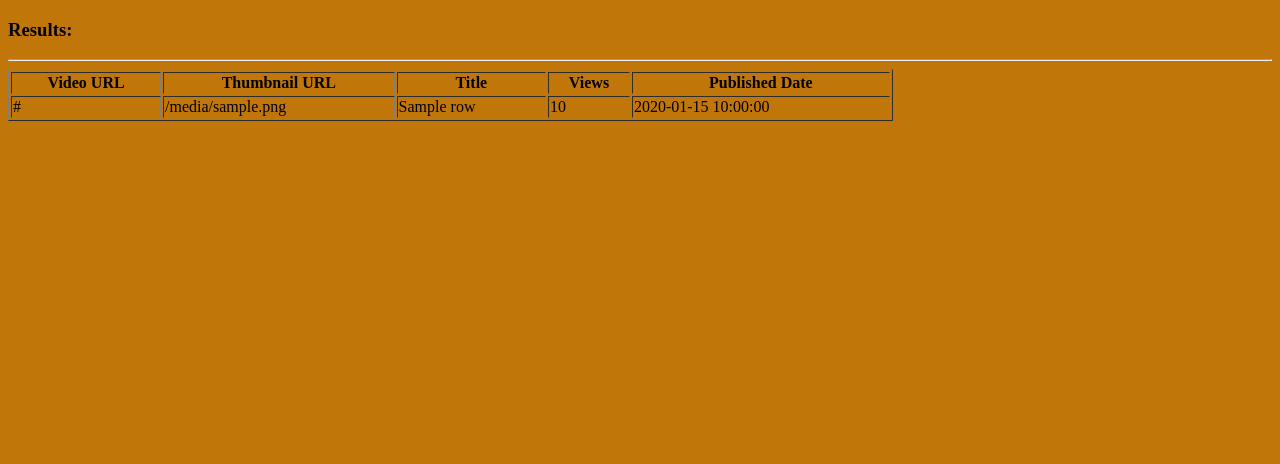
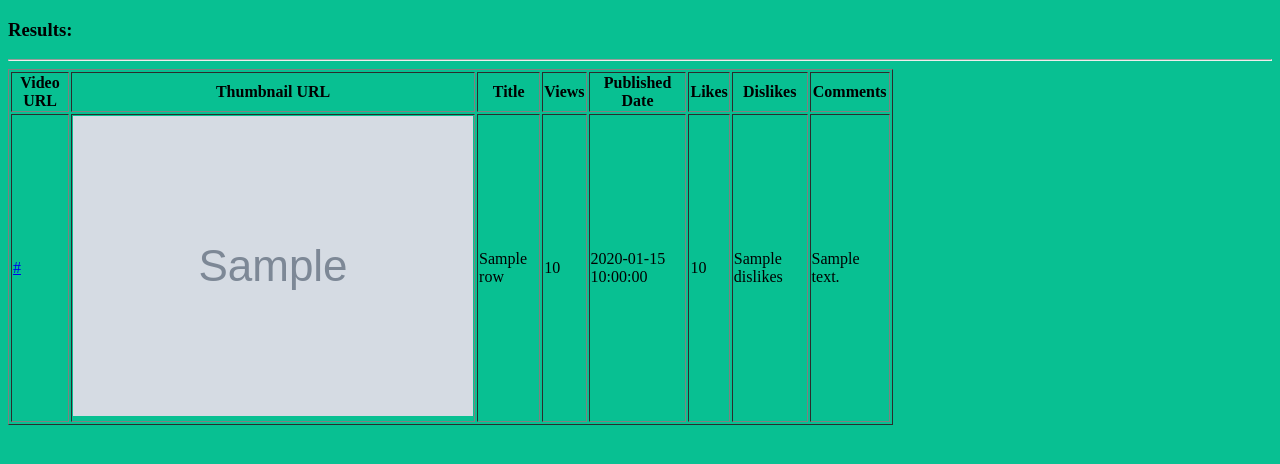
Before and after one commit to Gorachand22/Youtube_Web_Scraping, a Flask app: template templates/output.html in a window 1280 px wide. Shown: the top 464 px of the page. Run offline with Flask 3, Linux system fonts and the light colour scheme; the template is opened without the code that fills it: most values are stand-ins (such as "Sample title", 1, 10 or a date in 2020); grey boxes marked "Sample" are stand-in pictures.

Commit message:
add extra columns

```diff
--- a/app.py
+++ b/app.py
@@ -1,6 +1,5 @@
 from flask import Flask, render_template, request
-# from flask_cors import CORS
-from flask_cors import cross_origin
+from flask_cors import CORS, cross_origin
 import logging
 from api_check import API
 from yt_scraping import Scraping
@@ -11,6 +10,9 @@ api = API()
 
 # Configure logging
 logging.basicConfig(filename='scrapper.log', level=logging.INFO)
+
+# Enable CORS for all routes
+CORS(app)
 
 @app.route('/')
 @cross_origin()
@@ -38,7 +40,10 @@ def perform_scraping():
     ID = request.form.get('channel_id')
     try:
         video_data = Scraping.channel_playlist_id(scarp_token, ID)
-        return render_template('output.html', video_data=video_data)
+        if video_data.empty:
+            return render_template('output.html', video_data=None, message="No Results Found")
+        else:
+            return render_template('output.html', video_data=video_data)
     except Exception as e:
         logging.error(f"Scraping Error: {str(e)}")
         return render_template('output.html', video_data=None, message="An error occurred during scraping. Please try again later.")
--- a/templates/output.html
+++ b/templates/output.html
@@ -5,7 +5,7 @@
     <meta charset="UTF-8">
     <title>YouTube Web Scraping Results</title>
 </head>
-<body style="background-color: rgb(192, 118, 8);">
+<body style="background-color: rgb(8, 192, 146);">
     {% if video_data.empty %}
     <h3>No Results Found</h3>
     {% else %}
@@ -19,16 +19,22 @@
                 <th>Title</th>
                 <th>Views</th>
                 <th>Published Date</th>
+                <th>Likes</th>
+                <th>Dislikes</th>
+                <th>Comments</th>
             </tr>
         </thead>
         <tbody>
             {% for index, row in video_data.iterrows() %}
             <tr>
-                <td>{{ row['Video_URL'] }}</td>
-                <td>{{ row['Thumbnails_URL'] }}</td>
+                <td><a href="{{ row['Video_URL'] }}">{{ row['Video_URL'] }}</a></td>
+                <td><img src="{{ row['Thumbnails_URL'] }}"></td>
                 <td>{{ row['Title'] }}</td>
                 <td>{{ row['Views'] }}</td>
                 <td>{{ row['Published_date'] }}</td>
+                <td>{{ row['Likes'] }}</td>
+                <td>{{ row['Dislikes'] }}</td>
+                <td>{{ row['Comments'] }}</td>
             </tr>
             {% endfor %}
         </tbody>
```
Also changed, not shown: yt_scraping.py (+16 -9 lines), 1 other file.
